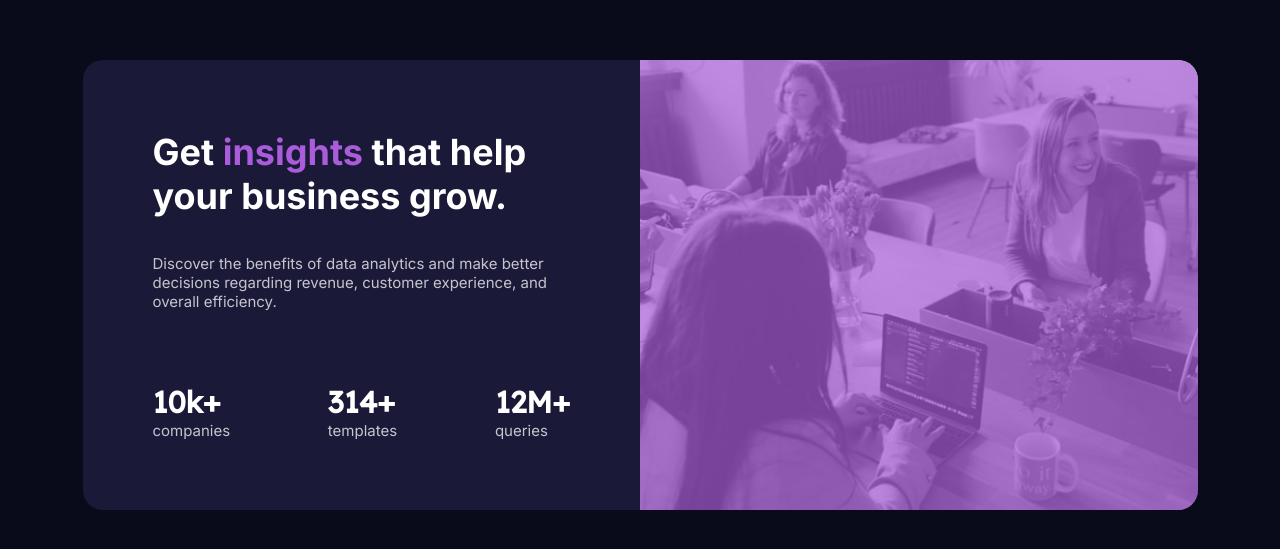
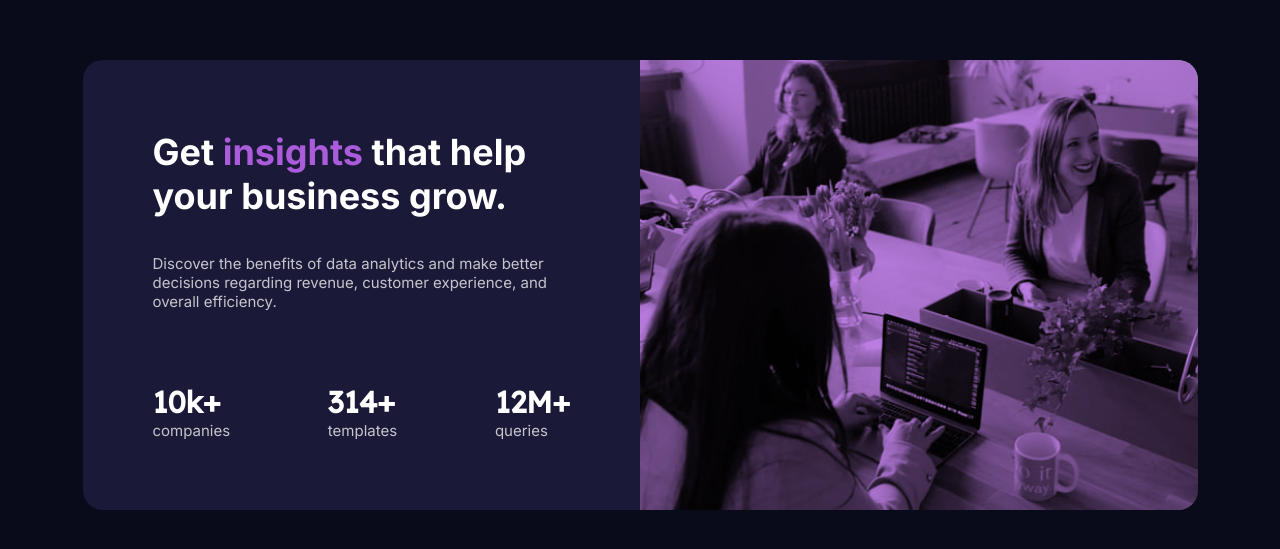
Before and after one commit to Shohanojjaman/statsPreviewCardComponent, a plain HTML site: page index.html in a window 1280 px wide. Shown: the part 115-664 px from the top of the page. Drawn offline with Linux system fonts and the light colour scheme.

Commit message:
fix overlay issue.

```diff
--- a/style.css
+++ b/style.css
@@ -121,10 +121,10 @@ body {
     width: 100%;
     height: 100%;
     position: absolute;
-    opacity: 0.7;
+    mix-blend-mode: multiply;
+    opacity: 0.8;
     top: 0;
     left: 0;
-    z-index: 99;
 }
 
 @media (max-width:1140px) {
```
